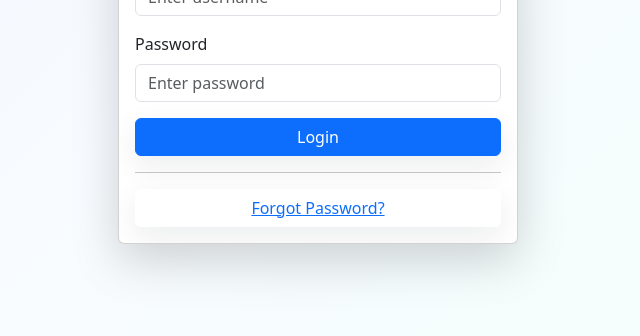
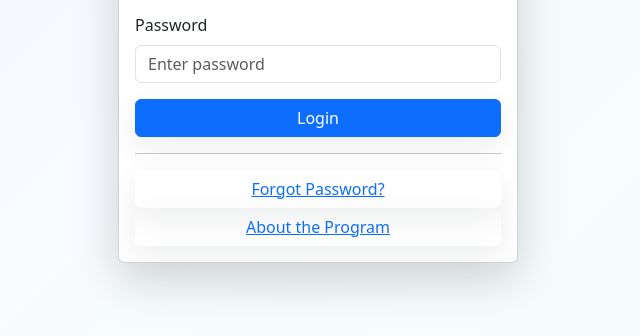
Before and after one commit to Zyven-creator/EDP-Activity-7, a plain HTML site: page WebApplication1/wwwroot/index.html in a window 1280 px wide. Shown: the part 360-696 px from the top of the page, without its empty margins (322-962 px from the left). Drawn offline with nearby package versions, Linux system fonts and the light colour scheme.

Commit message:
Update index.html

```diff
--- a/WebApplication1/wwwroot/index.html
+++ b/WebApplication1/wwwroot/index.html
@@ -28,6 +28,7 @@
                 <button onclick="login()" class="btn btn-primary w-100">Login</button>
                 <hr>
                 <button onclick="showForgotPassword()" class="btn btn-link w-100">Forgot Password?</button>
+                <button onclick="showAbout()" class="btn btn-link w-100">About the Program</button>
             </div>
         </div>
     </div>
```
